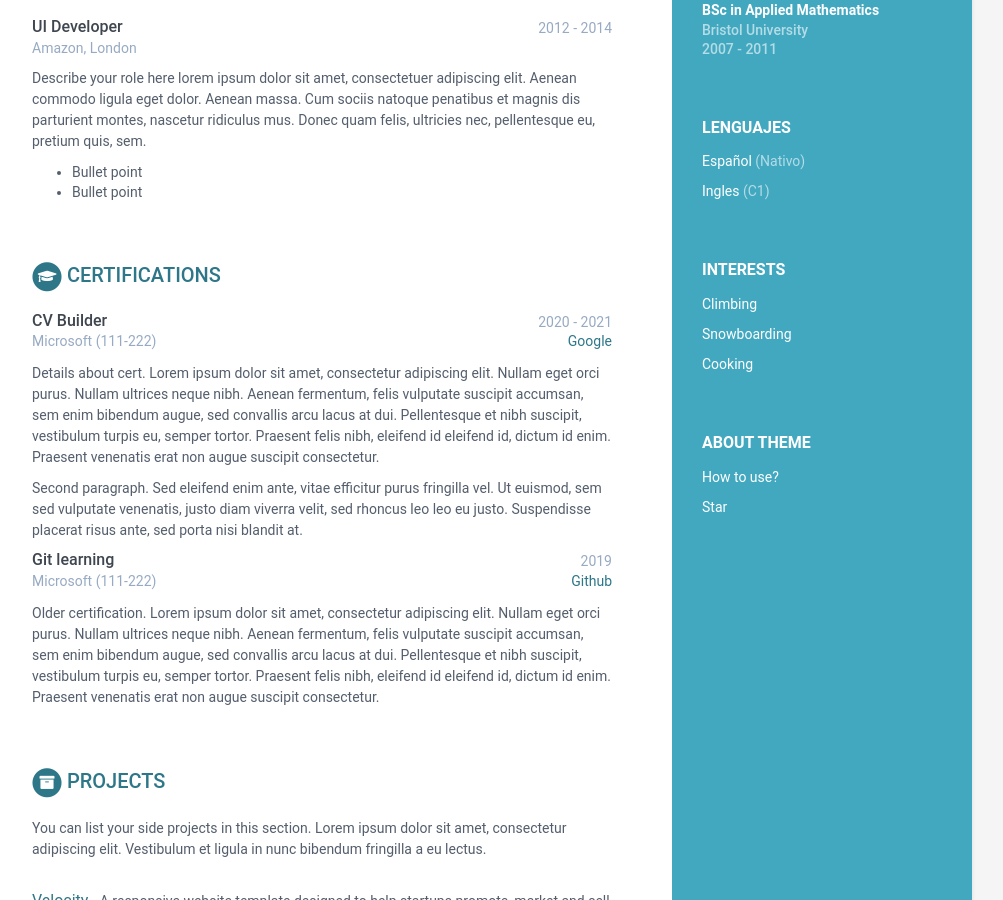
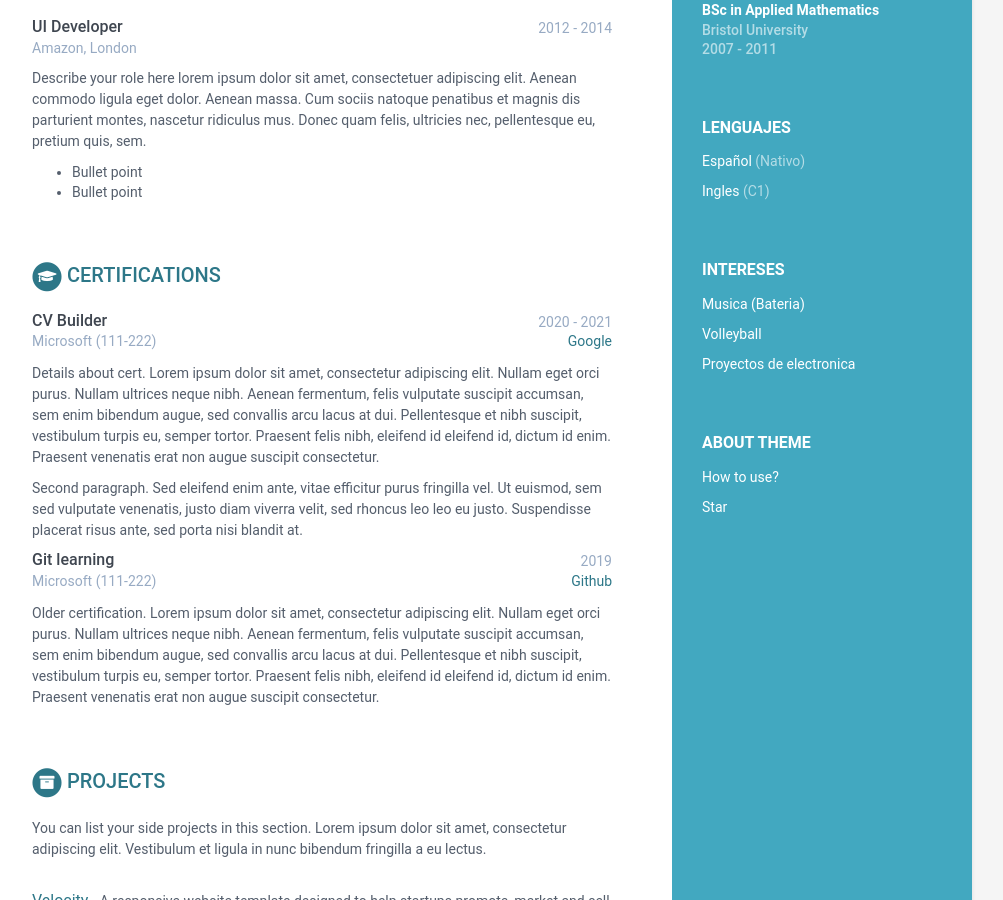
Before and after one commit to ShalkYT/Taller-Issues, a Jekyll site: the page built from index.html, in a window 1280 px wide and 900 px high, scrolled down 806 px. Shown: the whole window, without its empty margins (168-1171 px from the left). Built offline with Jekyll 4.4.1, drawn with Linux system fonts in a browser that asks for light colours.

Commit message:
Actualización intereses

```diff
--- a/_data/data.yml
+++ b/_data/data.yml
@@ -40,15 +40,15 @@ sidebar:
           level: C1
 
     interests:
-      title: Interests
+      title: Intereses
       info:
-        - item: Climbing
+        - item: Musica (Bateria)
           link:
 
-        - item: Snowboarding
+        - item: Volleyball
           link:
 
-        - item: Cooking
+        - item: Proyectos de electronica
           link:
 
 career-profile:
```
